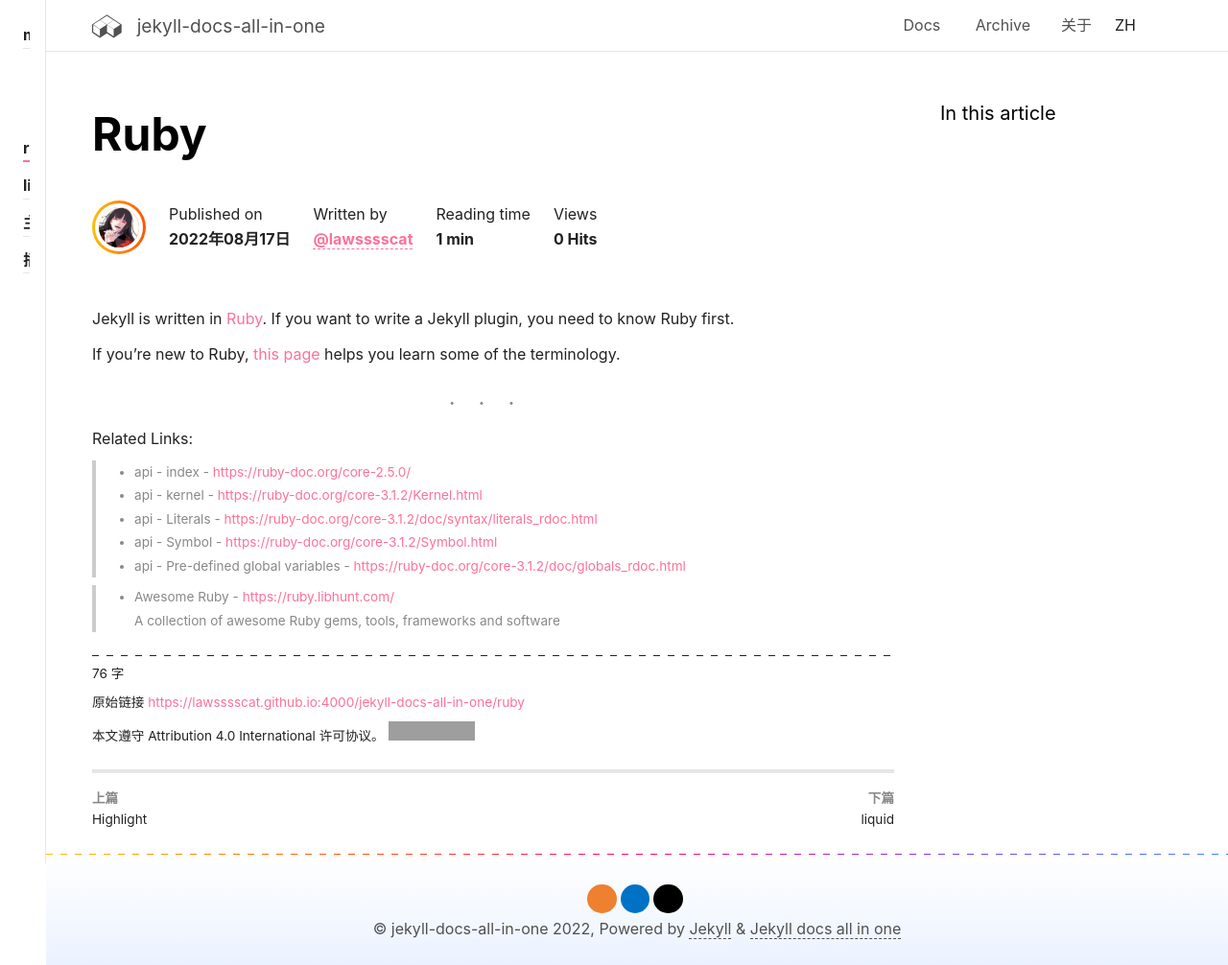
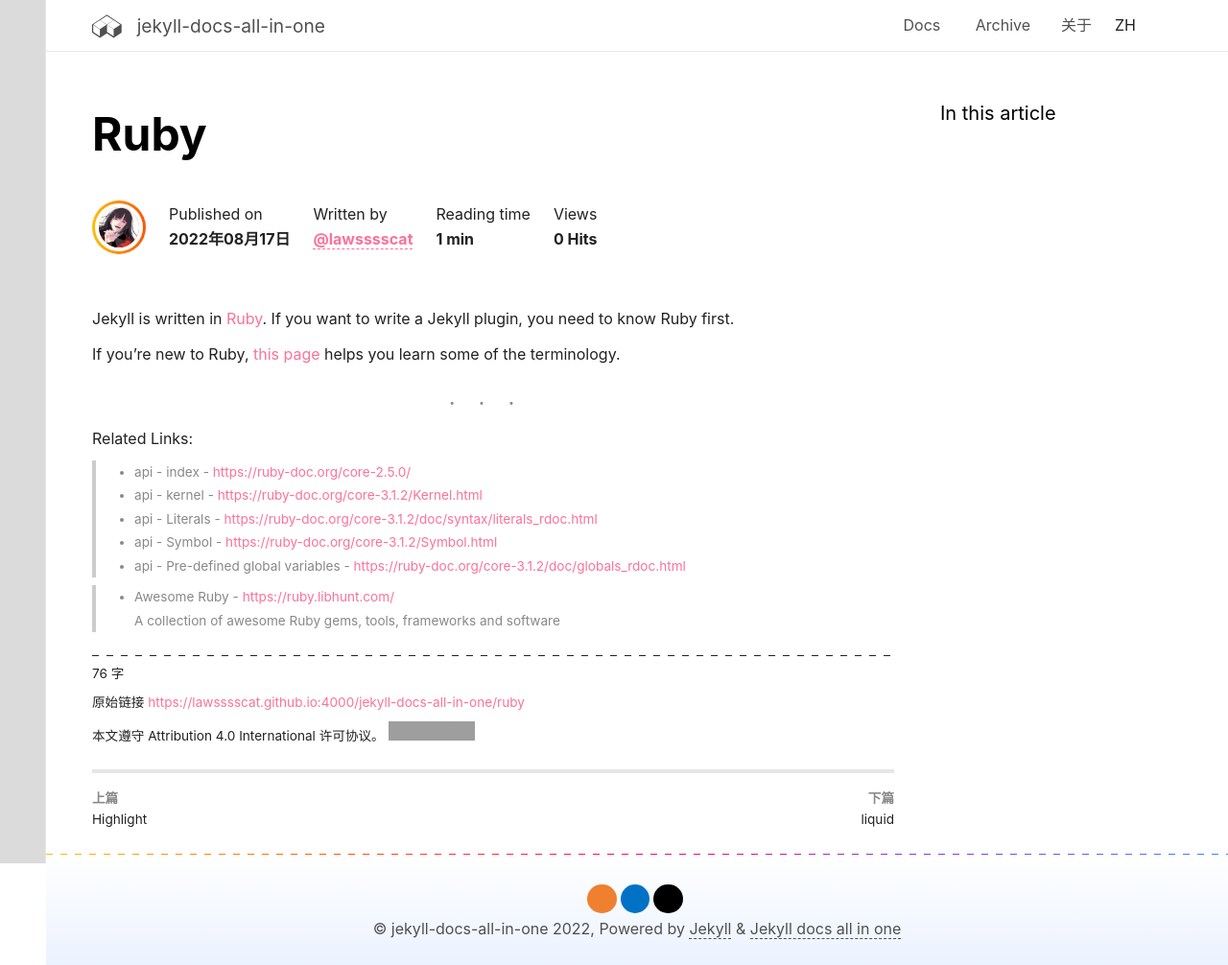
Before and after one commit to LawssssCat/jekyll-docs, a Jekyll site: the page built from _jekyll/ruby.md, in a window 1280 px wide. Shown: the whole page at 96% size. Built offline with Jekyll 4.4.1, drawn with Linux system fonts in a browser that asks for light colours; comment, search, counter and statistics services are not loaded; grey boxes are pictures that could not be loaded.

Commit message:
improvement(sidebar): css

```diff
--- a/_sass/components/_sidebar.scss
+++ b/_sass/components/_sidebar.scss
@@ -24,10 +24,12 @@
   position: absolute;
   bottom: 0;
   width: 100%;
+  height: 100%;
   padding: map-get($spacers, 3);
   text-align: center;
   @include button();
   @extend .button--secondary;
+  @include transition(height map-get($animation, duration));
 }
 
 .page__sidebar {
@@ -48,7 +50,7 @@
   }
   .page__sidebar-inner {
     width: 100%;
-    height: 100%;
+    height: calc(100% - #{$_sidebar_width_sm});
     overflow-y: auto;
   }
 }
@@ -56,6 +58,9 @@
 .sidebar-active {
   .page__sidebar {
     max-width: $_sidebar_width;
+  }
+  .page__sidebar-toggle {
+    height: $_sidebar_width_sm;
   }
 }
 
```
